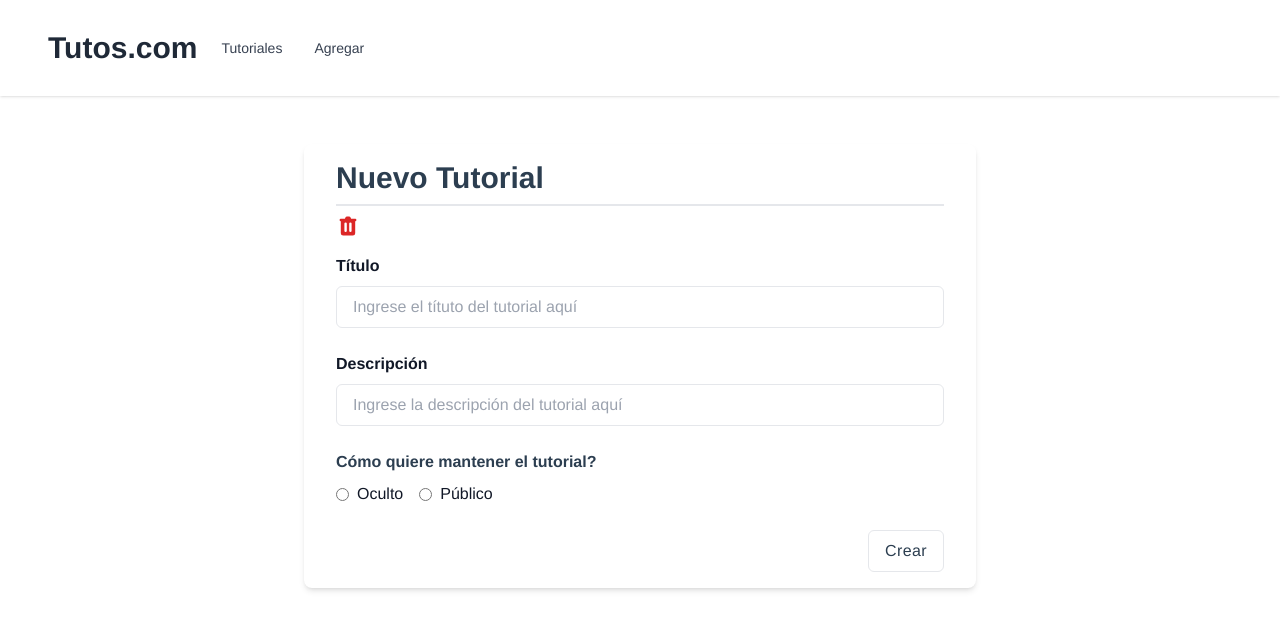
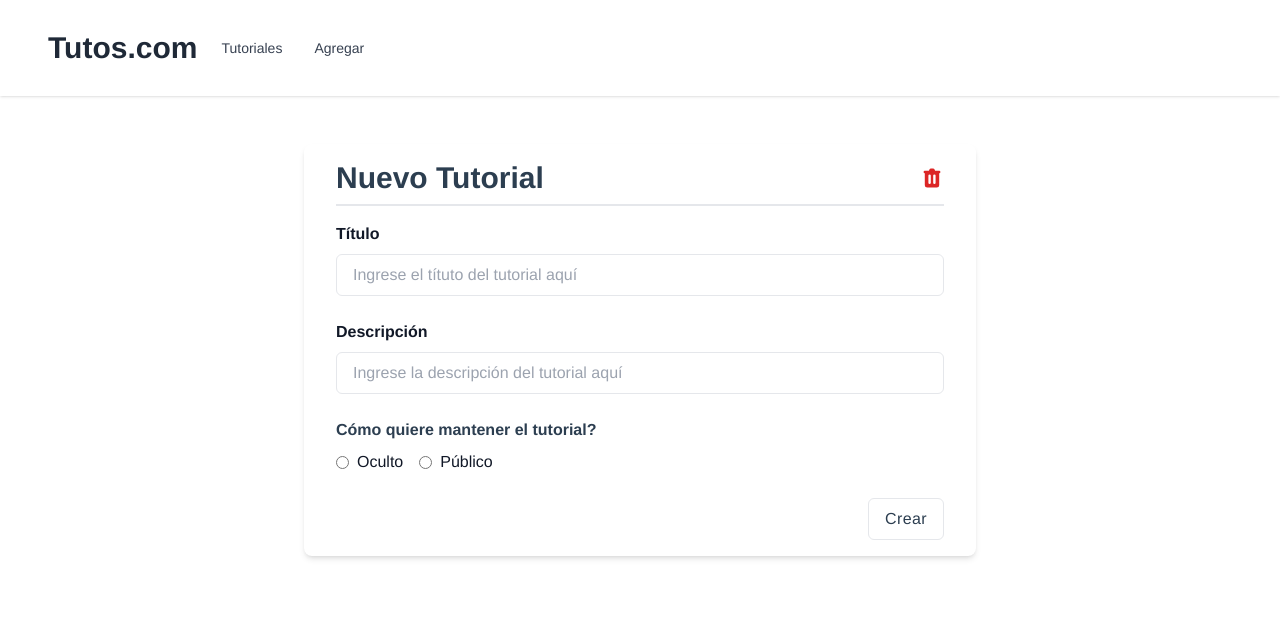
Before and after one commit to lfgdzuy/tutorials-app, a Vue app: page /tutorials/new in a window 1280 px wide. Shown: the top 630 px of the page. Built offline with nearby package versions, Linux system fonts and the light colour scheme.

Commit message:
Update CoreCard styles

```diff
--- a/src/components/atoms/CoreCard.vue
+++ b/src/components/atoms/CoreCard.vue
@@ -1,10 +1,12 @@
 <template>
   <div class="max-w-2xl px-8 py-4 mx-auto bg-white rounded-lg shadow-md">
     <header v-if="title">
-      <h2 class="text-left text-3xl font-bold pb-2 border-b-2 mb-2">
+      <h2
+        class="text-left text-3xl font-bold pb-2 border-b-2 mb-2 flex justify-between items-center"
+      >
         {{ title }}
+        <slot name="header-action"></slot>
       </h2>
-      <slot name="header-action"></slot>
     </header>
     <div class="mt-2">
       <p v-if="description" class="text-2xl font-bold text-gray-700">
```
